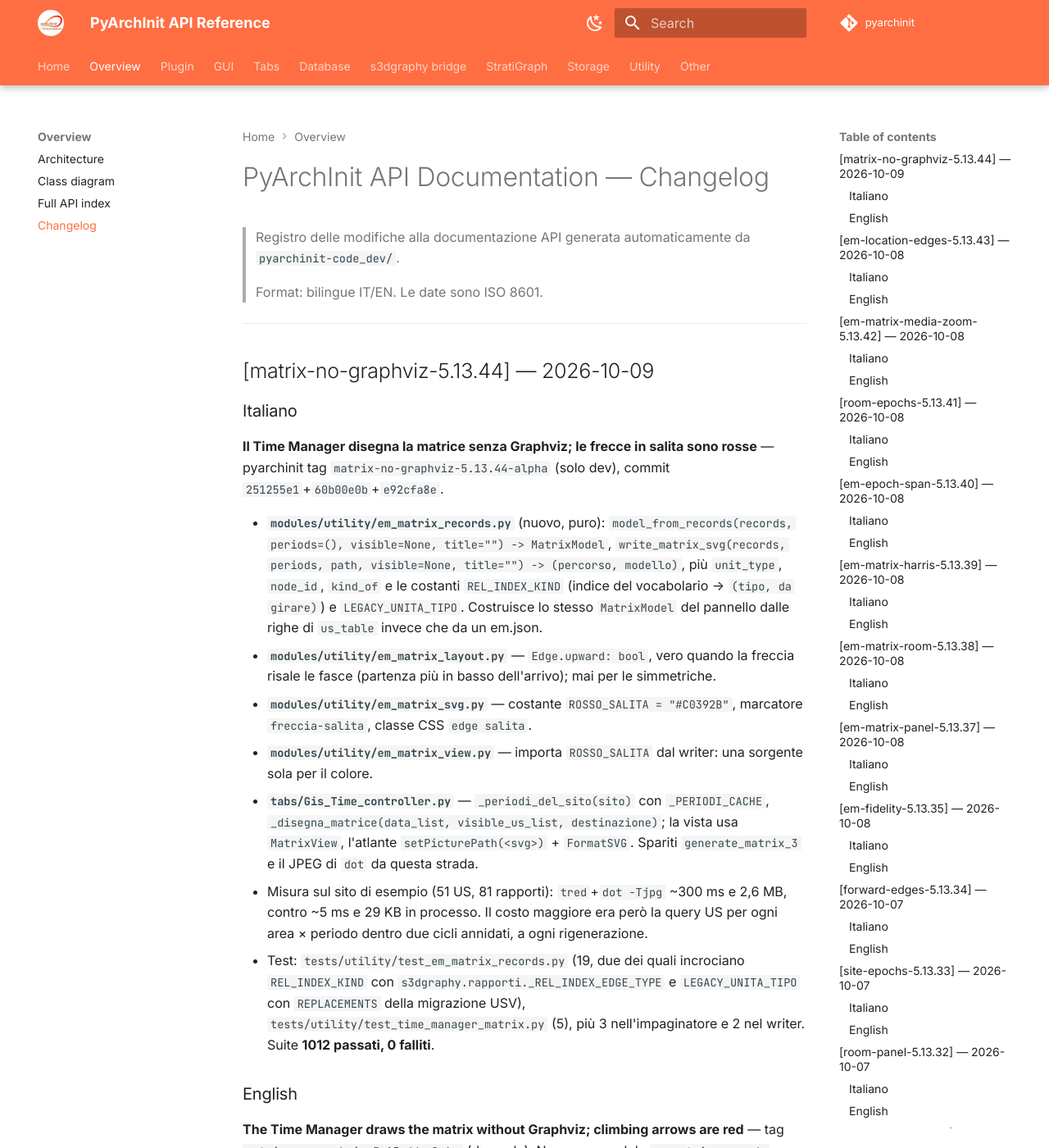
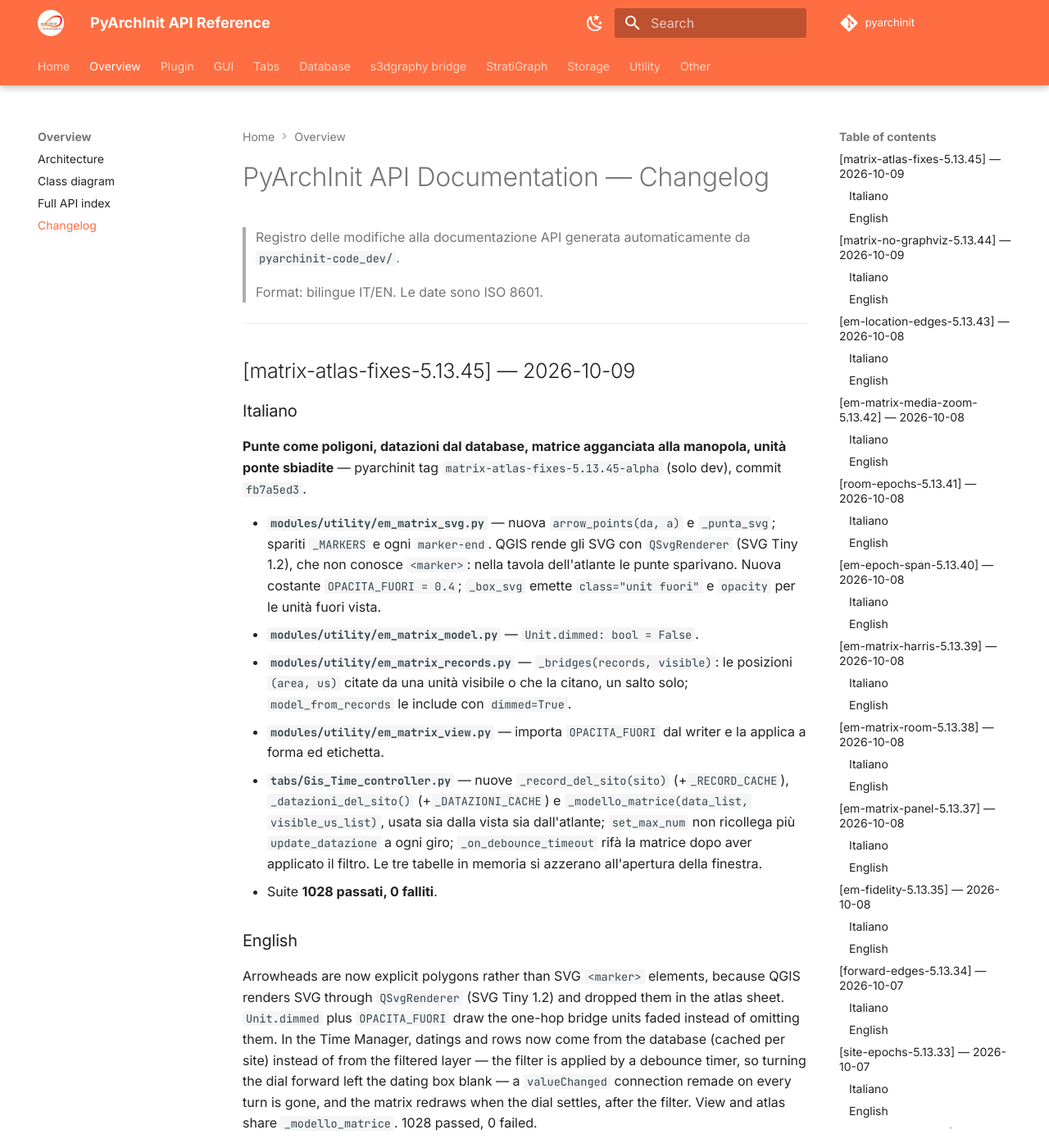
Before and after one commit to enzococca/pyarchinit-api-docs, an MkDocs documentation site: the page built from docs/CHANGELOG.md, in a window 1280 px wide and 1400 px high. Shown: the whole window at 82% size. Built offline with MkDocs 1.6.1 and Material for MkDocs 9.7.7, drawn with Linux system fonts in a browser that asks for light colours; comment, search, counter and statistics services are not loaded; some of the changed text lies outside the part shown.

Commit message:
docs(changelog): 5.13.45 — punte poligonali, datazioni dal database, unita ponte sbiadite

```diff
--- a/docs/CHANGELOG.md
+++ b/docs/CHANGELOG.md
@@ -4,6 +4,25 @@
 > da `pyarchinit-code_dev/`.
 >
 > Format: bilingue IT/EN. Le date sono ISO 8601.
+
+---
+
+## [matrix-atlas-fixes-5.13.45] — 2026-10-09
+
+### Italiano
+
+**Punte come poligoni, datazioni dal database, matrice agganciata alla manopola, unità ponte sbiadite** — pyarchinit tag `matrix-atlas-fixes-5.13.45-alpha` (solo dev), commit `fb7a5ed3`.
+
+- **`modules/utility/em_matrix_svg.py`** — nuova `arrow_points(da, a)` e `_punta_svg`; spariti `_MARKERS` e ogni `marker-end`. QGIS rende gli SVG con `QSvgRenderer` (SVG Tiny 1.2), che non conosce `<marker>`: nella tavola dell'atlante le punte sparivano. Nuova costante `OPACITA_FUORI = 0.4`; `_box_svg` emette `class="unit fuori"` e `opacity` per le unità fuori vista.
+- **`modules/utility/em_matrix_model.py`** — `Unit.dimmed: bool = False`.
+- **`modules/utility/em_matrix_records.py`** — `_bridges(records, visible)`: le posizioni `(area, us)` citate da una unità visibile o che la citano, un salto solo; `model_from_records` le include con `dimmed=True`.
+- **`modules/utility/em_matrix_view.py`** — importa `OPACITA_FUORI` dal writer e la applica a forma ed etichetta.
+- **`tabs/Gis_Time_controller.py`** — nuove `_record_del_sito(sito)` (+`_RECORD_CACHE`), `_datazioni_del_sito()` (+`_DATAZIONI_CACHE`) e `_modello_matrice(data_list, visible_us_list)`, usata sia dalla vista sia dall'atlante; `set_max_num` non ricollega più `update_datazione` a ogni giro; `_on_debounce_timeout` rifà la matrice dopo aver applicato il filtro. Le tre tabelle in memoria si azzerano all'apertura della finestra.
+- Suite **1028 passati, 0 falliti**.
+
+### English
+
+Arrowheads are now explicit polygons rather than SVG `<marker>` elements, because QGIS renders SVG through `QSvgRenderer` (SVG Tiny 1.2) and dropped them in the atlas sheet. `Unit.dimmed` plus `OPACITA_FUORI` draw the one-hop bridge units faded instead of omitting them. In the Time Manager, datings and rows now come from the database (cached per site) instead of from the filtered layer — the filter is applied by a debounce timer, so turning the dial forward left the dating box blank — a `valueChanged` connection remade on every turn is gone, and the matrix redraws when the dial settles, after the filter. View and atlas share `_modello_matrice`. 1028 passed, 0 failed.
 
 ---
 
```
